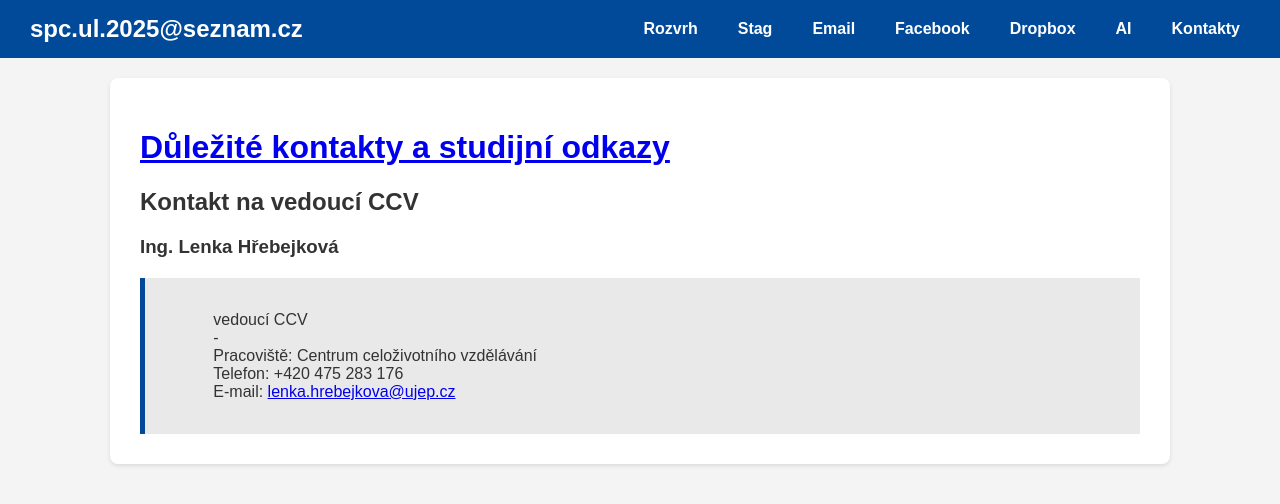
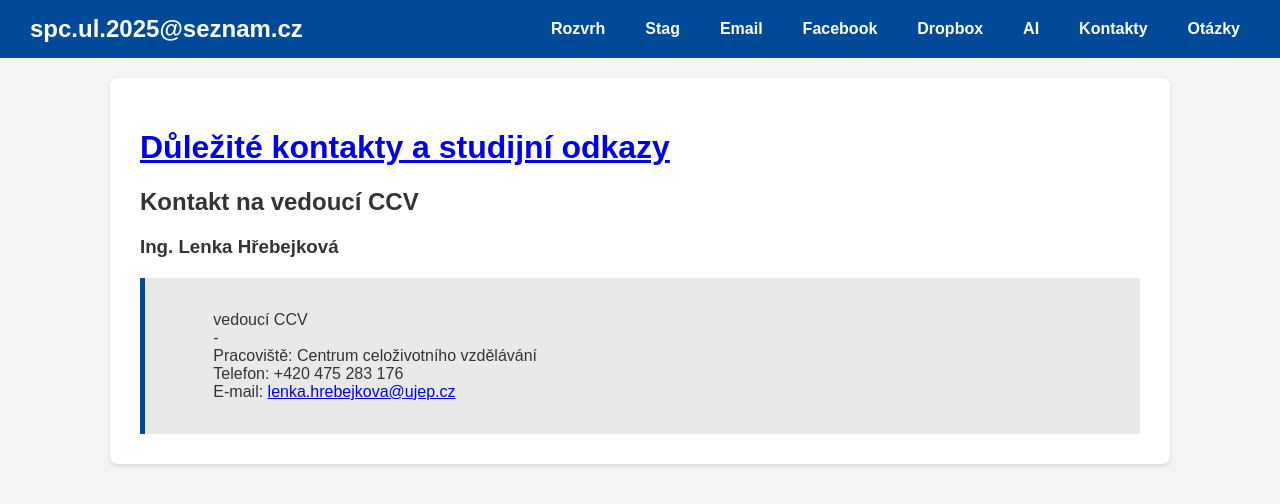
Before and after one commit to bedjan/spc.ul.2025, a plain HTML site: page index.html in a window 1280 px wide. Drawn offline with Linux system fonts and the light colour scheme.

Commit message:
Update index.html

```diff
--- a/index.html
+++ b/index.html
@@ -122,6 +122,7 @@
 				 <li><a href="https://www.dropbox.com/home" target="_blank">Dropbox</a></li>
 				<li><a href="https://notebooklm.google.com" target="_blank">AI</a></li>
 				<li><a href="https://www.pf.ujep.cz/cs/cat/centrum-celozivotniho-vzdelavani-kontakty" target="_blank">Kontakty</a></li>
+				<li><a href="https://www.pf.ujep.cz/cs/ccv-okruhy-otazek-k-zaverecnym-zkouskam" target="_blank">Otázky</a></li>
 
 
             </ul>
```
